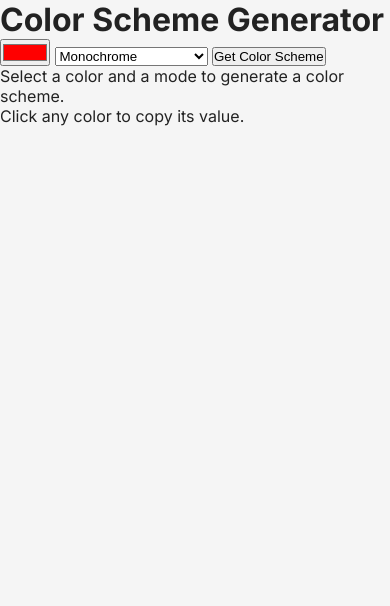
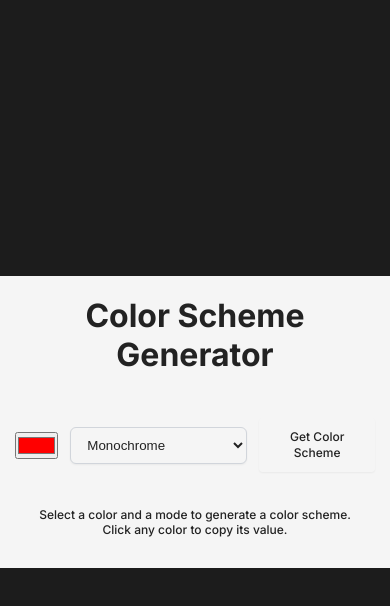
Before and after one commit to Achigyus/color-scheme-generator, a website built with Vite: page index.html in a window 390 px wide. Built offline with nearby package versions, Linux system fonts and the light colour scheme; no server answers.

Commit message:
feat: Enhance UI and functionality of color scheme generator
- Refactor HTML structure for better organization and accessibility
- Add click-to-copy functionality for color values in JavaScript
- Improve CSS styles for dark and light modes, including responsive design

```diff
--- a/index.html
+++ b/index.html
@@ -7,16 +7,17 @@
     <link rel="stylesheet" href="styles.css">
 </head>
 <body>
-    <header></header>
+    <div class="wrap">
+        <header>
             <h1>Color Scheme Generator</h1>
         </header>
 
         <main class="main">
             <div class="container">
                 <div class="input_color">
-                <form id="input_color_form">
+                    <form id="input_color_form" class="input_color_form">
                         <input aria-label="Color Picker" type="color" name="color" id="color_input" value="#ff0000">
-                    <select name="mode" id="mode_select">
+                        <select name="mode" id="mode_select" class="mode_select">
                             <option value="monochrome">Monochrome</option>
                             <option value="monochrome-dark">Monochrome Dark</option>
                             <option value="monochrome-light">Monochrome Light</option>
@@ -41,6 +42,7 @@
                 </div>
             </div>
         </main>
+    </div>
     <script src="script.js"></script>
 </body>
 </html>
--- a/script.js
+++ b/script.js
@@ -34,13 +34,26 @@ function createColorBox(bgColor, label) {
     const colorInfo = document.createElement("p");
     colorInfo.innerText = label;
     colorWrap.append(colorDiv, colorInfo);
+
+    // Add click event to copy hex code to clipboard
+    colorWrap.addEventListener("click", () => {
+        navigator.clipboard.writeText(label)
+            .then(() => {
+                // Optionally, provide feedback to the user
+                colorInfo.innerText = "Copied!";
+                setTimeout(() => {
+                    colorInfo.innerText = label;
+                }, 1000);
+            });
+    });
+
     return colorWrap;
 }
 
 function displayColors(colors) {
     colorContainer.innerHTML = "";
 
-    colorContainer.appendChild(createColorBox(`#${colorHex}`, `#${colorHex} (Base Color)`));
+    colorContainer.appendChild(createColorBox(`#${colorHex}`, `#${colorHex}`));
     colors.forEach(color => {
         colorContainer.appendChild(createColorBox(color.hex.value, color.hex.value));
     });
--- a/styles.css
+++ b/styles.css
@@ -6,33 +6,169 @@
   box-sizing: border-box;
 }
 
+:root {
+  --background: #f5f5f5;
+  --text-color: #222;
+}
+
 body {
   font-family: "Inter", sans-serif;
   min-height: 100vh;
+  background: #1C1C1C;
+  display: flex;
+  justify-content: center;
+  align-items: center;
 }
 
-.color_box {
-    width: 100px;
-    height: 100px;
-    border-radius: 8px;
-    margin-bottom: 8px;
-    box-shadow: 0 2px 4px rgba(0, 0, 0, 0.1);
+@media (prefers-color-scheme: light) {
+  :root {
+    --background: #f5f5f5;
+    --text-color: #222;
   }
-
-/* Light mode styles */
-@media (prefers-color-scheme: light) {
-    body {
-        background: #f5f5f5;
-        color: #222;
-    }
-    /* Add more light mode specific styles here */
 }
 
 /* Dark mode styles */
 @media (prefers-color-scheme: dark) {
-    body {
-        background: #181818;
-        color: #eee;
+  :root {
+    --background: #1F2937;
+    --text-color: #fff;
+    --input-color: #D5D4D8;
+    --btn-bg: #3D4B60
   }
-    /* Add more dark mode specific styles here */
 }
+
+header {
+  padding: 20px;
+  background: var(--background);
+  color: var(--text-color);
+  text-align: center;
+  max-width: 550px;
+  margin: 0 auto;
+}
+
+.container {
+  padding: 0 0 20px;
+  background: var(--background);
+  color: var(--text-color);
+  max-width: 550px;
+  margin: 0 auto;
+}
+
+.input_color_form {
+  display: flex;
+  gap: 12px;
+  align-items: center;
+  padding: 24px 15px;
+}
+
+input {
+  cursor: pointer;
+}
+
+select,
+::picker(select) {
+  appearance: base-select;
+}
+
+select {
+  border: 1px solid #D1D5DB;
+  background: var(--background);
+  box-shadow: 0px 1px 2px rgba(0, 0, 0, 0.05);
+  border-radius: 6px;
+  padding: 9px 12px;
+  transition: 0.4s;
+  color: var(--input-color);
+  cursor: pointer;
+}
+
+select:hover,
+select:focus {
+  background: #1F293A;
+}
+
+select::picker-icon {
+  color: #999999;
+  transition: 0.4s rotate;
+}
+
+select:open::picker-icon {
+  rotate: 180deg;
+}
+
+::picker(select) {
+  border: none;
+}
+
+option {
+  display: flex;
+  justify-content: flex-start;
+  gap: 20px;
+  background: var(--background);
+  padding: 9px 12px;
+  color: var(--text-color);
+  transition: 0.4s;
+}
+
+option:first-of-type {
+  border-radius: 6px 6px 0 0;
+}
+
+option:last-of-type {
+  border-radius: 0 0 6px 6px;
+}
+
+option::checkmark {
+  order: 1;
+  margin-left: auto;
+  content: '✓';
+  color: #5A8DFF;
+}
+
+#get_colors_btn {
+  padding: 11px 13px;
+  font-weight: 500;
+  font-size: 12px;
+  line-height: 1.33;
+  color: var(--text-color);
+  background: var(--btn-bg);
+  box-shadow: 0px 1px 2px rgba(0, 0, 0, 0.05);
+  border-radius: 4px;
+  border: 1px solid var(--btn-bg);
+  font-family: inherit;
+  cursor: pointer;
+}
+
+.display_color {
+  display: flex;
+  flex-wrap: wrap;
+}
+
+.color_wrap {
+  flex: 1 1 20%;
+  display: flex;
+  flex-direction: column;
+  align-items: center;
+  cursor: pointer;
+}
+
+.color_wrap p, .instructions {
+  padding: 11px 0;
+  font-weight: 500;
+  font-size: 12px;
+  line-height: 2.0;
+  color: var(--input-color);
+  text-transform: uppercase;
+  font-family: 'Inter', sans-serif;
+}
+
+.color_box {
+  width: 100%;
+  height: 200px;
+  box-shadow: 0 2px 4px rgba(0, 0, 0, 0.1);
+}
+
+.instructions {
+  text-align: center;
+  line-height: 1.25;
+  text-transform: none;
+}
```
Lines whose indentation alone changed are shown as unchanged.
